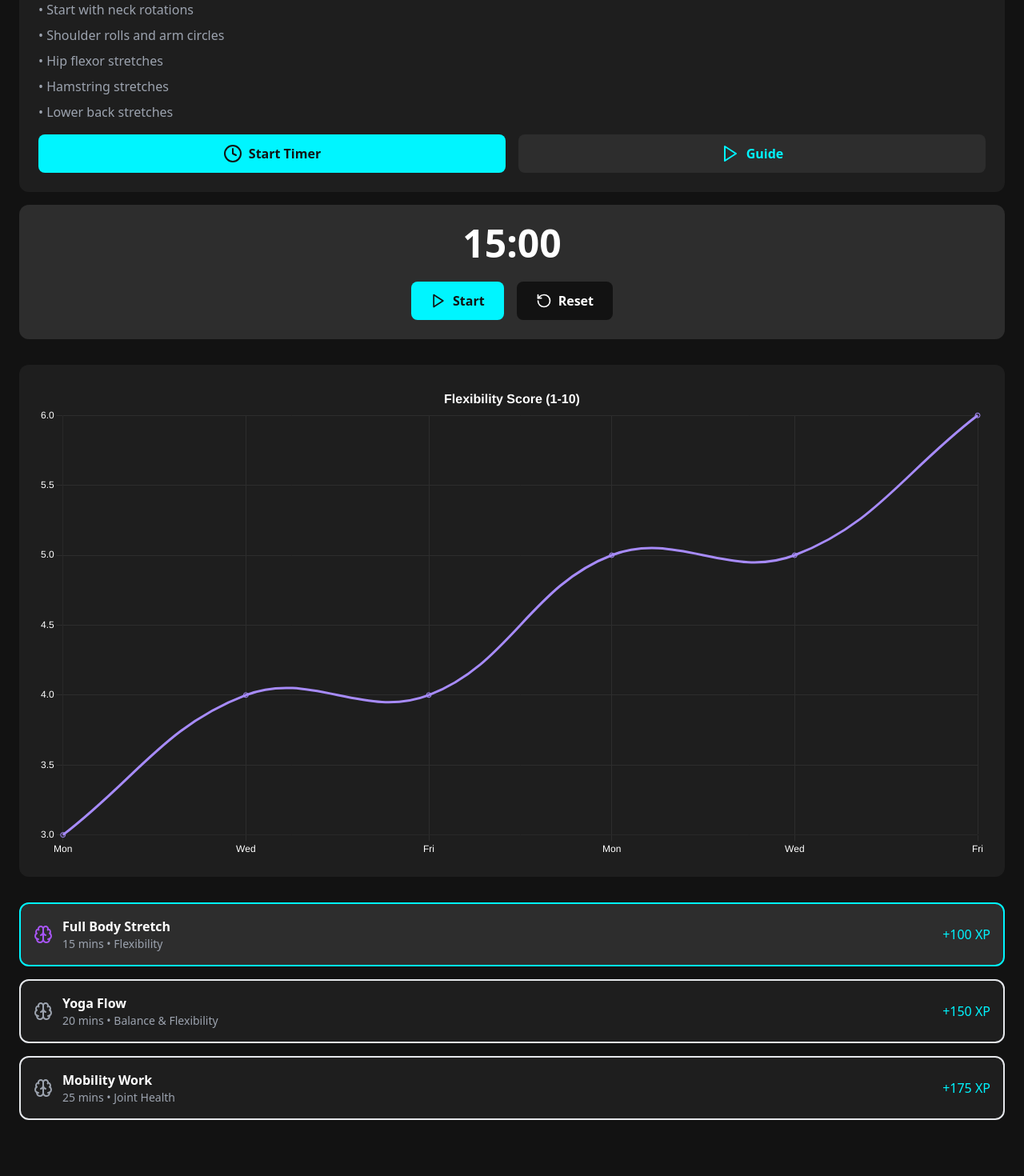
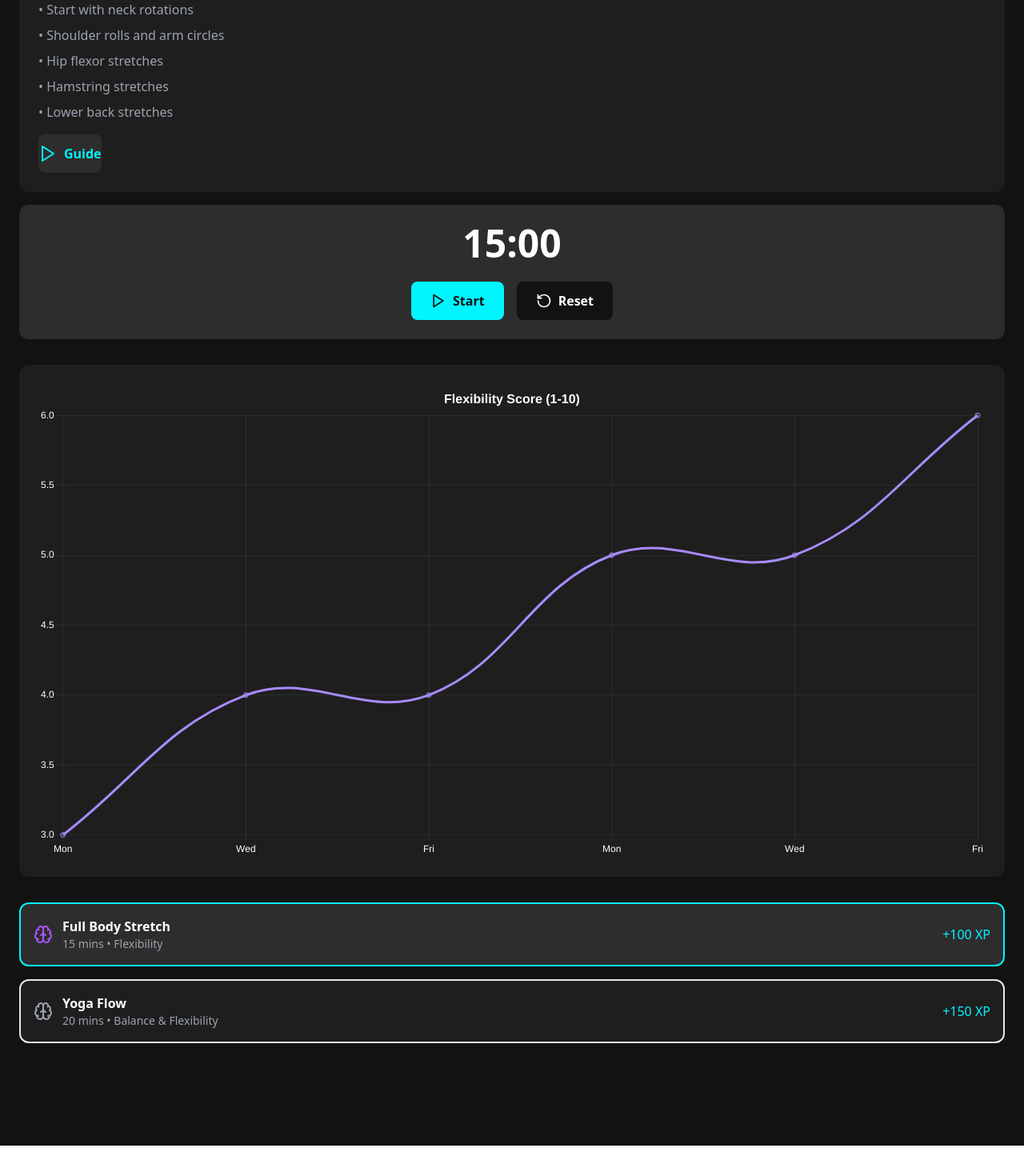
Before and after one commit to SanjaiM89/Team-Techbaras, a React (Vite) app in the folder FrontEnd/: page /workout/recovery in a window 1280 px wide. Shown: the part 1010-2480 px from the top of the page at 80% size. After the commit the page ends 2442 px from the top, so only its background shows below. Built offline with nearby package versions, Linux system fonts and the light colour scheme.

Commit message:
Refactor workout components and update GIF URLs for improved performance and user experience

```diff
--- a/FrontEnd/src/pages/workout/Cardio.tsx
+++ b/FrontEnd/src/pages/workout/Cardio.tsx
@@ -1,6 +1,6 @@
-import React, { useState } from 'react';
+import { useState } from 'react';
 import { motion } from 'framer-motion';
-import { Heart, ChevronLeft, Play, Timer as TimerIcon, Trophy } from 'lucide-react';
+import { Heart, ChevronLeft, Play } from 'lucide-react';
 import { Link } from 'react-router-dom';
 import WorkoutChatbot from '../../components/WorkoutChatbot';
 import WorkoutTimer from '../../components/workout/Timer';
@@ -17,7 +17,7 @@ function CardioWorkout() {
       duration: 20,
       intensity: "High",
       xp: 200,
-      gifUrl: "https://media.giphy.com/media/v1.Y2lkPTc5MGI3NjExNmZiMzM5MjBmZDY4ZjZhZjY4ZjY4ZjY4ZjY4ZjY4ZjY4ZjY4ZjY4Zg/3oEduKoCblNVAgAbYc/giphy.gif",
+      gifUrl: "https://res.cloudinary.com/dzqxtjau7/image/upload/v1742712915/hiit_lu90lh.gif",
       intervals: [
         { type: "Sprint", duration: "30 sec" },
         { type: "Walk", duration: "30 sec" },
@@ -33,7 +33,7 @@ function CardioWorkout() {
       duration: 45,
       intensity: "Medium",
       xp: 250,
-      gifUrl: "https://media.giphy.com/media/v1.Y2lkPTc5MGI3NjExNmZiMzM5MjBmZDY4ZjZhZjY4ZjY4ZjY4ZjY4ZjY4ZjY4ZjY4ZjY4Zg/3oEduKoCblNVAgAbYc/giphy.gif",
+      gifUrl: "https://res.cloudinary.com/dzqxtjau7/image/upload/v1742713552/endurencerun_vjx5wi.gif",
       intervals: [
         { type: "Steady Pace", duration: "45 mins" }
       ],
@@ -47,7 +47,7 @@ function CardioWorkout() {
       duration: 30,
       intensity: "Very High",
       xp: 300,
-      gifUrl: "https://media.giphy.com/media/v1.Y2lkPTc5MGI3NjExNmZiMzM5MjBmZDY4ZjZhZjY4ZjY4ZjY4ZjY4ZjY4ZjY4ZjY4ZjY4Zg/3oEduKoCblNVAgAbYc/giphy.gif",
+      gifUrl: "https://res.cloudinary.com/dzqxtjau7/image/upload/v1742713559/hillsprints_ekup8p.gif",
       intervals: [
         { type: "Uphill Sprint", duration: "45 sec" },
         { type: "Recovery Walk", duration: "60 sec" },
@@ -127,14 +127,14 @@ function CardioWorkout() {
             ))}
           </div>
           <div className="flex space-x-4">
-            <button className="flex-1 bg-primary text-dark py-3 rounded-lg font-semibold flex items-center justify-center">
-              <TimerIcon className="mr-2" />
-              Start Timer
-            </button>
-            <button className="flex-1 bg-dark-lighter text-primary py-3 rounded-lg font-semibold flex items-center justify-center">
-              <Play className="mr-2" />
-              Guide
-            </button>
+
+            <a href="https://youtu.be/vnBXaCsoEPU?si=bbkbhuvmaOeRZY2J" target="_blank" rel="noopener noreferrer">
+  <button className="flex-1 bg-dark-lighter text-primary py-3 rounded-lg font-semibold flex items-center justify-center">
+    <Play className="mr-2" />
+    Guide
+  </button>
+</a>
+
           </div>
         </div>
 
--- a/FrontEnd/src/pages/workout/Physiotherapy.tsx
+++ b/FrontEnd/src/pages/workout/Physiotherapy.tsx
@@ -1,6 +1,6 @@
-import React, { useState } from 'react';
+import { useState } from 'react';
 import { motion } from 'framer-motion';
-import { Activity, ChevronLeft, Play, Timer as TimerIcon, Heart, Brain, Bone } from 'lucide-react';
+import { ChevronLeft, Play, Bone } from 'lucide-react';
 import { Link } from 'react-router-dom';
 import WorkoutChatbot from '../../components/WorkoutChatbot';
 import WorkoutTimer from '../../components/workout/Timer';
@@ -18,7 +18,7 @@ function PhysiotherapyWorkout() {
       focus: "Spine Health",
       intensity: "Low",
       xp: 100,
-      gifUrl: "https://media.giphy.com/media/v1.Y2lkPTc5MGI3NjExNmZiMzM5MjBmZDY4ZjZhZjY4ZjY4ZjY4ZjY4ZjY4ZjY4ZjY4ZjY4Zg/3oEduKoCblNVAgAbYc/giphy.gif",
+      gifUrl: "https://res.cloudinary.com/dzqxtjau7/image/upload/v1742714959/lowerback_qfnhlt.gif",
       steps: [
         "Cat-Cow Stretches (2 mins)",
         "Pelvic Tilts (2 mins)",
@@ -37,7 +37,7 @@ function PhysiotherapyWorkout() {
       focus: "Joint Mobility",
       intensity: "Low",
       xp: 120,
-      gifUrl: "https://media.giphy.com/media/v1.Y2lkPTc5MGI3NjExNmZiMzM5MjBmZDY4ZjZhZjY4ZjY4ZjY4ZjY4ZjY4ZjY4ZjY4ZjY4Zg/3oEduKoCblNVAgAbYc/giphy.gif",
+      gifUrl: "https://res.cloudinary.com/dzqxtjau7/image/upload/v1742714966/kneerehab_j79nso.gif",
       steps: [
         "Heel Slides (3 mins)",
         "Straight Leg Raises (3 mins)",
@@ -56,7 +56,7 @@ function PhysiotherapyWorkout() {
       focus: "Range of Motion",
       intensity: "Medium",
       xp: 110,
-      gifUrl: "https://media.giphy.com/media/v1.Y2lkPTc5MGI3NjExNmZiMzM5MjBmZDY4ZjZhZjY4ZjY4ZjY4ZjY4ZjY4ZjY4ZjY4ZjY4Zg/3oEduKoCblNVAgAbYc/giphy.gif",
+      gifUrl: "https://res.cloudinary.com/dzqxtjau7/image/upload/v1742714972/shouldermobility_kuhcxo.gif",
       steps: [
         "Pendulum Swings (3 mins)",
         "Wall Slides (3 mins)",
@@ -75,7 +75,7 @@ function PhysiotherapyWorkout() {
       focus: "Cervical Spine",
       intensity: "Low",
       xp: 90,
-      gifUrl: "https://media.giphy.com/media/v1.Y2lkPTc5MGI3NjExNmZiMzM5MjBmZDY4ZjZhZjY4ZjY4ZjY4ZjY4ZjY4ZjY4ZjY4ZjY4Zg/3oEduKoCblNVAgAbYc/giphy.gif",
+      gifUrl: "https://res.cloudinary.com/dzqxtjau7/image/upload/v1742714985/neckpain_bbclak.webp",
       steps: [
         "Chin Tucks (2 mins)",
         "Neck Rotations (2 mins)",
@@ -157,14 +157,12 @@ function PhysiotherapyWorkout() {
             ))}
           </div>
           <div className="flex space-x-4">
-            <button className="flex-1 bg-primary text-dark py-3 rounded-lg font-semibold flex items-center justify-center">
-              <TimerIcon className="mr-2" />
-              Start Session
-            </button>
-            <button className="flex-1 bg-dark-lighter text-primary py-3 rounded-lg font-semibold flex items-center justify-center">
-              <Play className="mr-2" />
-              Guide
-            </button>
+          <a href="https://youtu.be/zME4tZ4s-UE?si=XQS70ouDJIGNYtR1" target="_blank" rel="noopener noreferrer">
+  <button className="flex-1 bg-dark-lighter text-primary py-3 rounded-lg font-semibold flex items-center justify-center">
+    <Play className="mr-2" />
+    Guide
+  </button>
+</a>
           </div>
         </div>
 
--- a/FrontEnd/src/pages/workout/Recovery.tsx
+++ b/FrontEnd/src/pages/workout/Recovery.tsx
@@ -1,6 +1,6 @@
-import React, { useState } from 'react';
+import { useState } from 'react';
 import { motion } from 'framer-motion';
-import { Brain, ChevronLeft, Play, Clock as ClockIcon, Trophy } from 'lucide-react';
+import { Brain, ChevronLeft, Play } from 'lucide-react';
 import { Link } from 'react-router-dom';
 import WorkoutChatbot from '../../components/WorkoutChatbot';
 import WorkoutTimer from '../../components/workout/Timer';
@@ -18,7 +18,7 @@ function RecoveryWorkout() {
       focus: "Flexibility",
       intensity: "Medium",
       xp: 100,
-      gifUrl: "https://media.giphy.com/media/v1.Y2lkPTc5MGI3NjExNmZiMzM5MjBmZDY4ZjZhZjY4ZjY4ZjY4ZjY4ZjY4ZjY4ZjY4ZjY4Zg/3oEduKoCblNVAgAbYc/giphy.gif",
+      gifUrl: "https://res.cloudinary.com/dzqxtjau7/image/upload/v1742714362/fullbodystretch_vlkwnl.gif",
       steps: [
         "Start with neck rotations",
         "Shoulder rolls and arm circles",
@@ -37,7 +37,7 @@ function RecoveryWorkout() {
       focus: "Balance & Flexibility",
       intensity: "Low",
       xp: 150,
-      gifUrl: "https://media.giphy.com/media/v1.Y2lkPTc5MGI3NjExNmZiMzM5MjBmZDY4ZjZhZjY4ZjY4ZjY4ZjY4ZjY4ZjY4ZjY4ZjY4Zg/3oEduKoCblNVAgAbYc/giphy.gif",
+      gifUrl: "https://res.cloudinary.com/dzqxtjau7/image/upload/v1742714445/yogaflow_ppnzsd.gif",
       steps: [
         "Sun Salutation A",
         "Warrior I & II",
@@ -47,25 +47,6 @@ function RecoveryWorkout() {
       ],
       progress: {
         flexibility: [4, 4, 5, 5, 6, 7],
-        dates: ['Mon', 'Wed', 'Fri', 'Mon', 'Wed', 'Fri']
-      }
-    },
-    {
-      name: "Mobility Work",
-      duration: 25,
-      focus: "Joint Health",
-      intensity: "Medium",
-      xp: 175,
-      gifUrl: "https://media.giphy.com/media/v1.Y2lkPTc5MGI3NjExNmZiMzM5MjBmZDY4ZjZhZjY4ZjY4ZjY4ZjY4ZjY4ZjY4ZjY4ZjY4Zg/3oEduKoCblNVAgAbYc/giphy.gif",
-      steps: [
-        "Ankle mobility",
-        "Hip mobility",
-        "Shoulder mobility",
-        "Spine mobility",
-        "Wrist mobility"
-      ],
-      progress: {
-        flexibility: [3, 4, 5, 6, 6, 7],
         dates: ['Mon', 'Wed', 'Fri', 'Mon', 'Wed', 'Fri']
       }
     }
@@ -138,14 +119,13 @@ function RecoveryWorkout() {
             ))}
           </div>
           <div className="flex space-x-4">
-            <button className="flex-1 bg-primary text-dark py-3 rounded-lg font-semibold flex items-center justify-center">
-              <ClockIcon className="mr-2" />
-              Start Timer
-            </button>
-            <button className="flex-1 bg-dark-lighter text-primary py-3 rounded-lg font-semibold flex items-center justify-center">
-              <Play className="mr-2" />
-              Guide
-            </button>
+          <a href="https://youtu.be/gfzC9XMEypg?si=wF12V3Ilz97WfCyg" target="_blank" rel="noopener noreferrer">
+  <button className="flex-1 bg-dark-lighter text-primary py-3 rounded-lg font-semibold flex items-center justify-center">
+    <Play className="mr-2" />
+    Guide
+  </button>
+</a>
+
           </div>
         </div>
 
--- a/FrontEnd/src/pages/workout/Strength.tsx
+++ b/FrontEnd/src/pages/workout/Strength.tsx
@@ -1,6 +1,6 @@
-import React, { useState } from 'react';
+import { useState } from 'react';
 import { motion } from 'framer-motion';
-import { Dumbbell, ChevronLeft, Play, Camera, Timer as TimerIcon } from 'lucide-react';
+import { Dumbbell, ChevronLeft, Play, Camera } from 'lucide-react';
 import { Link } from 'react-router-dom';
 import WorkoutChatbot from '../../components/WorkoutChatbot';
 import WorkoutTimer from '../../components/workout/Timer';
@@ -14,15 +14,15 @@ function StrengthWorkout() {
   const navigate = useNavigate();
   const exercises = [
     {
-      name: "Bench Press",
-      sets: 4,
-      reps: "10-12",
-      xp: 75,
-      form: "Keep your back flat on the bench, feet planted firmly on the ground.",
-      gifUrl: "https://media.giphy.com/media/v1.Y2lkPTc5MGI3NjExNmZiMzM5MjBmZDY4ZjZhZjY4ZjY4ZjY4ZjY4ZjY4ZjY4ZjY4ZjY4Zg/3oEduKoCblNVAgAbYc/giphy.gif",
+      name: "Squats",
+      sets: 5,
+      reps: "8-10",
+      xp: 80,
+      form: "Keep your chest up, back straight, and knees aligned with your toes.",
+      gifUrl: "https://res.cloudinary.com/dzqxtjau7/image/upload/v1742709640/squat_xwuyrm.gif",
       progress: {
-        weights: [135, 145, 155, 165, 175, 185],
-        dates: ['Mon', 'Wed', 'Fri', 'Mon', 'Wed', 'Fri']
+        weights: [140, 150, 160, 170, 180, 190],
+        dates: ["Tue", "Thu", "Sat", "Tue", "Thu", "Sat"]
       }
     },
     {
@@ -31,7 +31,7 @@ function StrengthWorkout() {
       reps: "12-15",
       xp: 60,
       form: "Keep core tight, avoid arching your back.",
-      gifUrl: "https://media.giphy.com/media/v1.Y2lkPTc5MGI3NjExNmZiMzM5MjBmZDY4ZjZhZjY4ZjY4ZjY4ZjY4ZjY4ZjY4ZjY4ZjY4Zg/3oEduKoCblNVAgAbYc/giphy.gif",
+      gifUrl: "https://res.cloudinary.com/dzqxtjau7/image/upload/v1742712040/shoulderpress_rmdfr1.gif",
       progress: {
         weights: [85, 90, 95, 100, 105, 110],
         dates: ['Mon', 'Wed', 'Fri', 'Mon', 'Wed', 'Fri']
@@ -43,7 +43,7 @@ function StrengthWorkout() {
       reps: "12-15",
       xp: 65,
       form: "Pull the bar to your upper chest, squeeze your lats.",
-      gifUrl: "https://media.giphy.com/media/v1.Y2lkPTc5MGI3NjExNmZiMzM5MjBmZDY4ZjZhZjY4ZjY4ZjY4ZjY4ZjY4ZjY4ZjY4ZjY4Zg/3oEduKoCblNVAgAbYc/giphy.gif",
+      gifUrl: "https://res.cloudinary.com/dzqxtjau7/image/upload/v1742712164/latpulldown_xuhlzo.gif",
       progress: {
         weights: [120, 130, 140, 150, 160, 170],
         dates: ['Mon', 'Wed', 'Fri', 'Mon', 'Wed', 'Fri']
@@ -55,7 +55,7 @@ function StrengthWorkout() {
       reps: "12-15",
       xp: 50,
       form: "Keep elbows fixed, avoid swinging.",
-      gifUrl: "https://media.giphy.com/media/v1.Y2lkPTc5MGI3NjExNmZiMzM5MjBmZDY4ZjZhZjY4ZjY4ZjY4ZjY4ZjY4ZjY4ZjY4ZjY4Zg/3oEduKoCblNVAgAbYc/giphy.gif",
+      gifUrl: "https://res.cloudinary.com/dzqxtjau7/image/upload/v1742712265/bicepcurl_f1snmq.gif",
       progress: {
         weights: [30, 35, 35, 40, 40, 45],
         dates: ['Mon', 'Wed', 'Fri', 'Mon', 'Wed', 'Fri']
@@ -129,10 +129,13 @@ function StrengthWorkout() {
               <Camera className="mr-2" />
               Check Form
             </button>
-            <button className="flex-1 bg-dark-lighter text-primary py-3 rounded-lg font-semibold flex items-center justify-center">
-              <Play className="mr-2" />
-              Tutorial
-            </button>
+            <a href="https://youtu.be/6gKaoPofs6k?si=bEB1k3j2alj-RGZm" target="_blank" rel="noopener noreferrer">
+  <button className="flex-1 bg-dark-lighter text-primary py-3 rounded-lg font-semibold flex items-center justify-center">
+    <Play className="mr-2" />
+    Tutorial
+  </button>
+</a>
+
           </div>
         </div>
 
```
Also changed, not shown: FrontEnd/src/pages/workout/PostureCorrection.tsx (+2 -35 lines), 1 other file (tests, documents, lock files or other folders).
